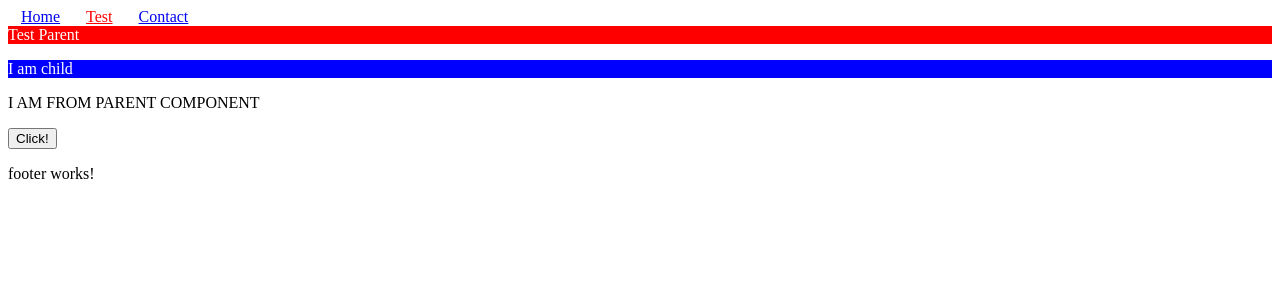
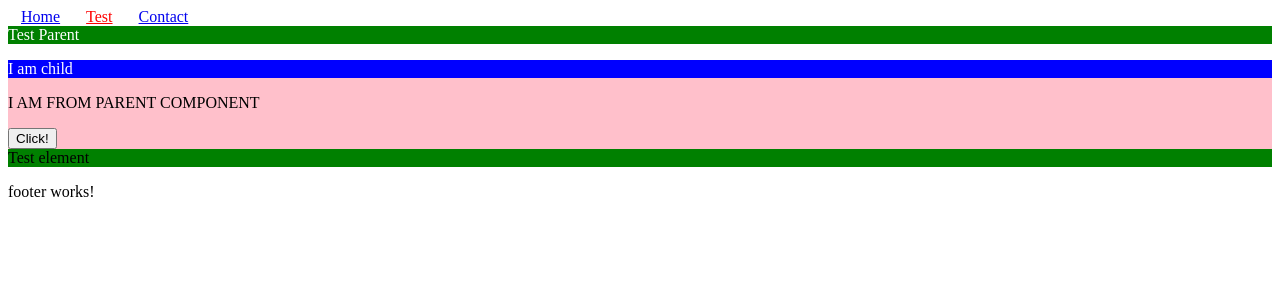
Before and after one commit to fp-rbrzoska/angular-arg, an Angular app: page /test in a window 1280 px wide. Shown: the top 300 px of the page. Built offline with nearby package versions, Linux system fonts and the light colour scheme.

Commit message:
test directive

```diff
--- a/src/app/app.module.ts
+++ b/src/app/app.module.ts
@@ -11,6 +11,8 @@ import { FooterComponent } from './footer/footer.component';
 import { PageNotFoundComponent } from './page-not-found/page-not-found.component';
 import { UnauthorizedAccessComponent } from './unauthorized-access/unauthorized-access.component';
 import { MyTestChildComponent } from './my-test-child/my-test-child.component';
+
+import { SharedModule } from './shared/shared.module';
 
 @NgModule({
   declarations: [
@@ -26,7 +28,8 @@ import { MyTestChildComponent } from './my-test-child/my-test-child.component';
   ],
   imports: [
     BrowserModule,
-    AppRoutingModule
+    AppRoutingModule,
+    SharedModule
   ],
   providers: [],
   bootstrap: [AppComponent]
--- a/src/app/my-test-child/my-test-child.component.html
+++ b/src/app/my-test-child/my-test-child.component.html
@@ -1,3 +1,3 @@
-<p [attr.style]="myStyle">{{ childData }}</p>
+<p [attr.style]="myStyle" >{{ childData }}</p>
 <p>{{ myInputChildData | uppercase}}</p>
 <button (click)="clickHandler($event)" >Click!</button>
--- a/src/app/my-test/my-test.component.html
+++ b/src/app/my-test/my-test.component.html
@@ -1,2 +1,3 @@
-<div class="red-box">Test Parent</div>
-<fp-my-test-child [myInputChildData]="dataPassedToChild" (passDataToParentOutput)="handlePassDataToParentOutput($event)" ></fp-my-test-child>
+<div class="red-box" fpTest>Test Parent</div>
+<fp-my-test-child fpTest fpTestBackgroundColor="pink" [myInputChildData]="dataPassedToChild" (passDataToParentOutput)="handlePassDataToParentOutput($event)" ></fp-my-test-child>
+<div fpTest="dsfdsfsd" >Test element</div>
--- /dev/null
+++ b/src/app/shared/test.directive.ts
@@ -0,0 +1,25 @@
+import { Directive, ElementRef, HostListener, Input, OnInit, Renderer2 } from '@angular/core';
+
+@Directive({
+  selector: '[fpTest]'
+})
+export class TestDirective implements OnInit {
+
+  @Input() fpTest!: string
+  @Input() fpTestBackgroundColor!: string;
+  constructor(private _el: ElementRef<HTMLElement>, private _renderer: Renderer2) {
+  }
+
+  ngOnInit(): void {
+    this._renderer.setStyle(this._el.nativeElement, 'backgroundColor', this.fpTestBackgroundColor || 'green');
+    this._renderer.setStyle(this._el.nativeElement, 'display', 'block')
+
+  }
+
+  @HostListener('click')
+  clickHandler() {
+    this._renderer.setStyle(this._el.nativeElement, 'backgroundColor', 'black');
+
+  }
+
+}
```
Also changed, not shown: src/app/shared/shared.module.ts (added, +14 -0 lines).
